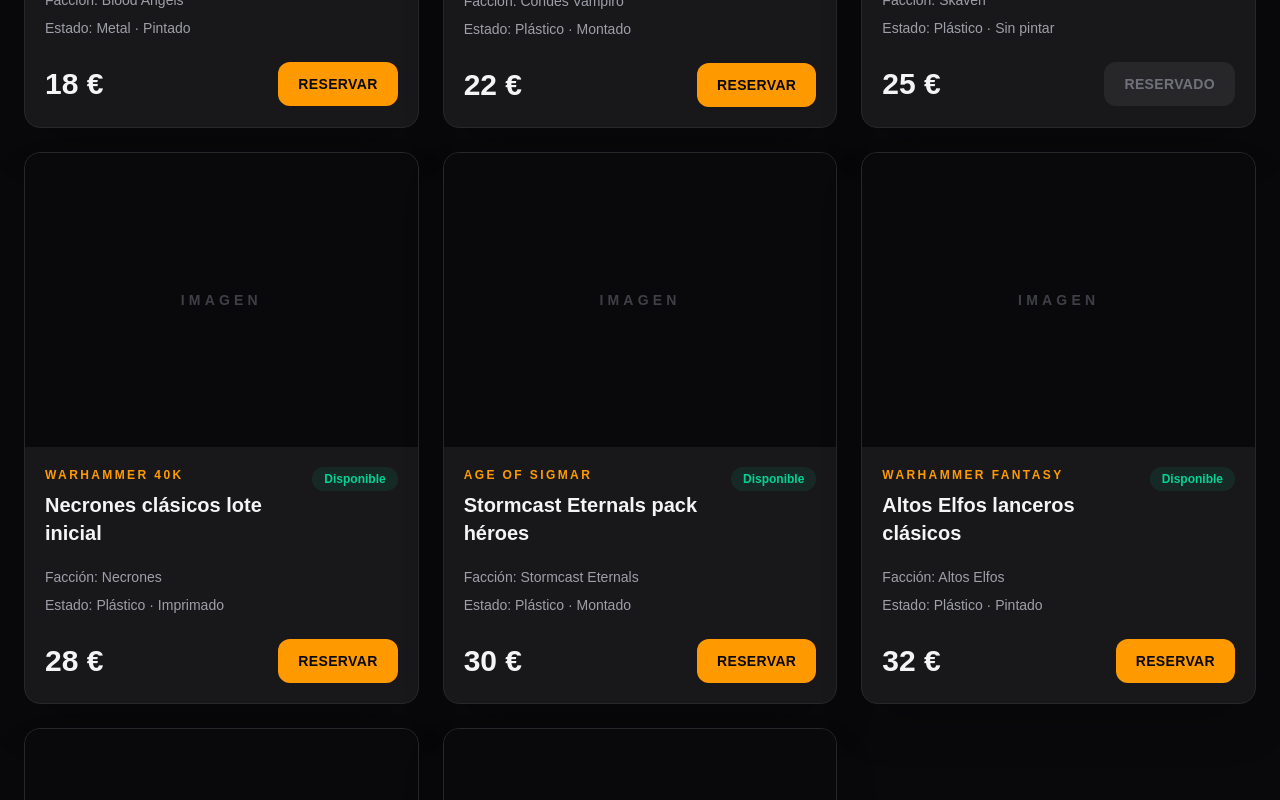
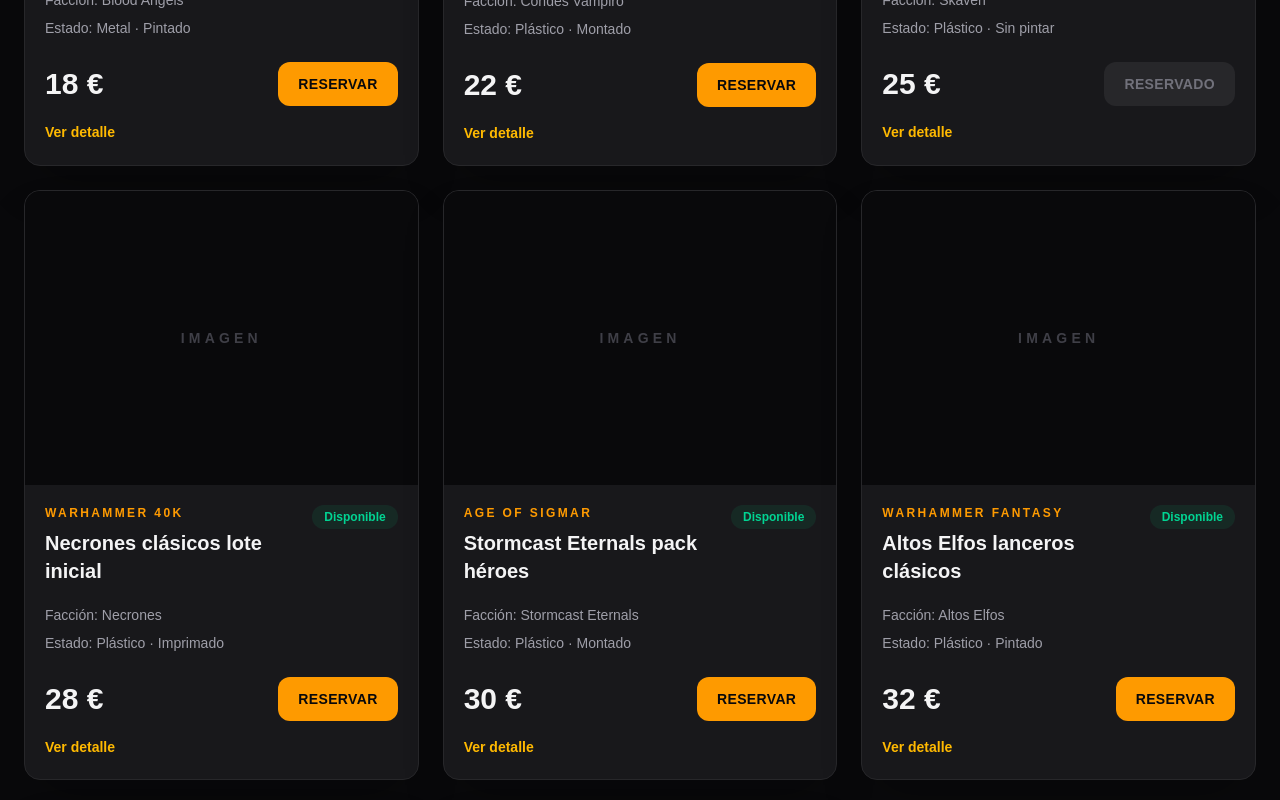
Before and after one commit to PCAMCAS/viejuner-castineira, a Next.js app: page /catalog in a window 1280 px wide. Shown: the part 860-1660 px from the top of the page. Built offline with nearby package versions, Linux system fonts and the light colour scheme.

Commit message:
Use shared page header on catalog

```diff
--- a/app/catalog/page.tsx
+++ b/app/catalog/page.tsx
@@ -1,4 +1,5 @@
 import Link from "next/link";
+import { PageHeader } from "../_components/page-header";
 import { factions, gameSystems, products } from "../_data/catalog";
 
 type CatalogSearchParams = {
@@ -63,22 +64,11 @@
   return (
     <main className="min-h-screen bg-zinc-950 px-6 py-10 text-zinc-100">
       <section className="mx-auto max-w-7xl">
-        <header className="flex flex-col gap-6 border-b border-zinc-800 pb-8 md:flex-row md:items-end md:justify-between">
-          <div>
-            <p className="text-sm font-semibold uppercase tracking-[0.3em] text-amber-500">
-              Catálogo privado
-            </p>
-
-            <h1 className="mt-3 text-4xl font-black tracking-tight sm:text-5xl">
-              Miniaturas disponibles
-            </h1>
-
-            <p className="mt-4 max-w-2xl text-zinc-400">
-              Filtra por sistema, facción y precio. Los productos reservados se
-              muestran en el catálogo, pero no se pueden volver a reservar.
-            </p>
-          </div>
-
+        <PageHeader
+          eyebrow="Catálogo privado"
+          title="Miniaturas disponibles"
+          description="Filtra por sistema, facción y precio. Los productos reservados se muestran en el catálogo, pero no se pueden volver a reservar."
+          actions={
             <nav className="flex flex-wrap items-center gap-4">
               <Link
                 href="/reservations"
@@ -94,7 +84,8 @@
                 Salir
               </Link>
             </nav>
-        </header>
+          }
+        />
 
         <form
           action="/catalog"
@@ -203,11 +194,16 @@
                   key={product.id}
                   className="overflow-hidden rounded-2xl border border-zinc-800 bg-zinc-900 shadow-2xl"
                 >
-                  <div className="flex aspect-[4/3] items-center justify-center bg-zinc-950">
+                  <Link
+                    href={`/product/${product.id}`}
+                    className="block focus:outline-none focus:ring-2 focus:ring-amber-500 focus:ring-offset-2 focus:ring-offset-zinc-950"
+                  >
+                    <div className="flex aspect-[4/3] items-center justify-center bg-zinc-950 transition hover:bg-zinc-900">
                       <span className="text-sm font-semibold uppercase tracking-[0.3em] text-zinc-700">
                         Imagen
                       </span>
                     </div>
+                  </Link>
 
                   <div className="p-5">
                     <div className="flex items-start justify-between gap-4">
@@ -216,9 +212,11 @@
                           {product.system}
                         </p>
 
-                        <h2 className="mt-2 text-xl font-black">
+                        <Link href={`/product/${product.id}`}>
+                          <h2 className="mt-2 text-xl font-black transition hover:text-amber-400">
                             {product.name}
                           </h2>
+                        </Link>
                       </div>
 
                       <span
@@ -251,6 +249,13 @@
                         {isReserved ? "Reservado" : "Reservar"}
                       </button>
                     </div>
+
+                    <Link
+                      href={`/product/${product.id}`}
+                      className="mt-4 inline-block text-sm font-bold text-amber-400 transition hover:text-amber-300"
+                    >
+                      Ver detalle
+                    </Link>
                   </div>
                 </article>
               );
```
Lines whose indentation alone changed are shown as unchanged.
